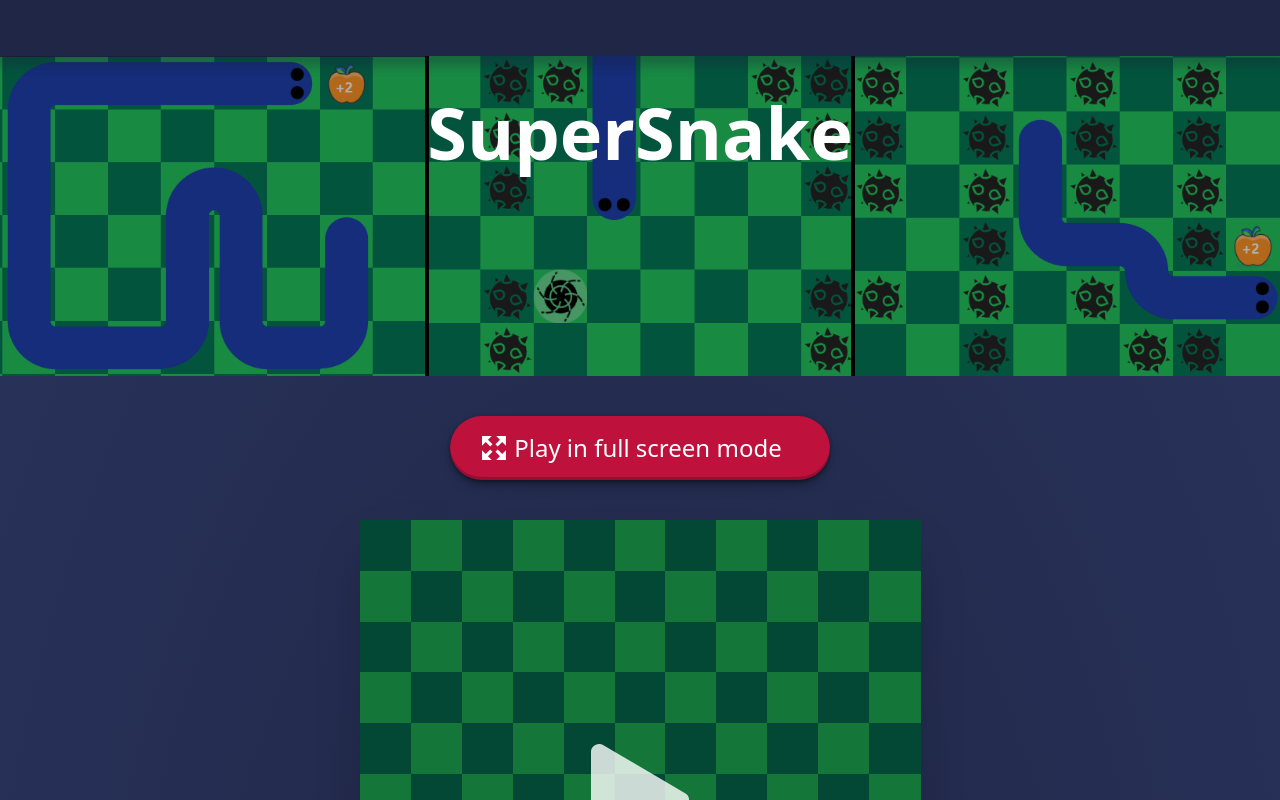
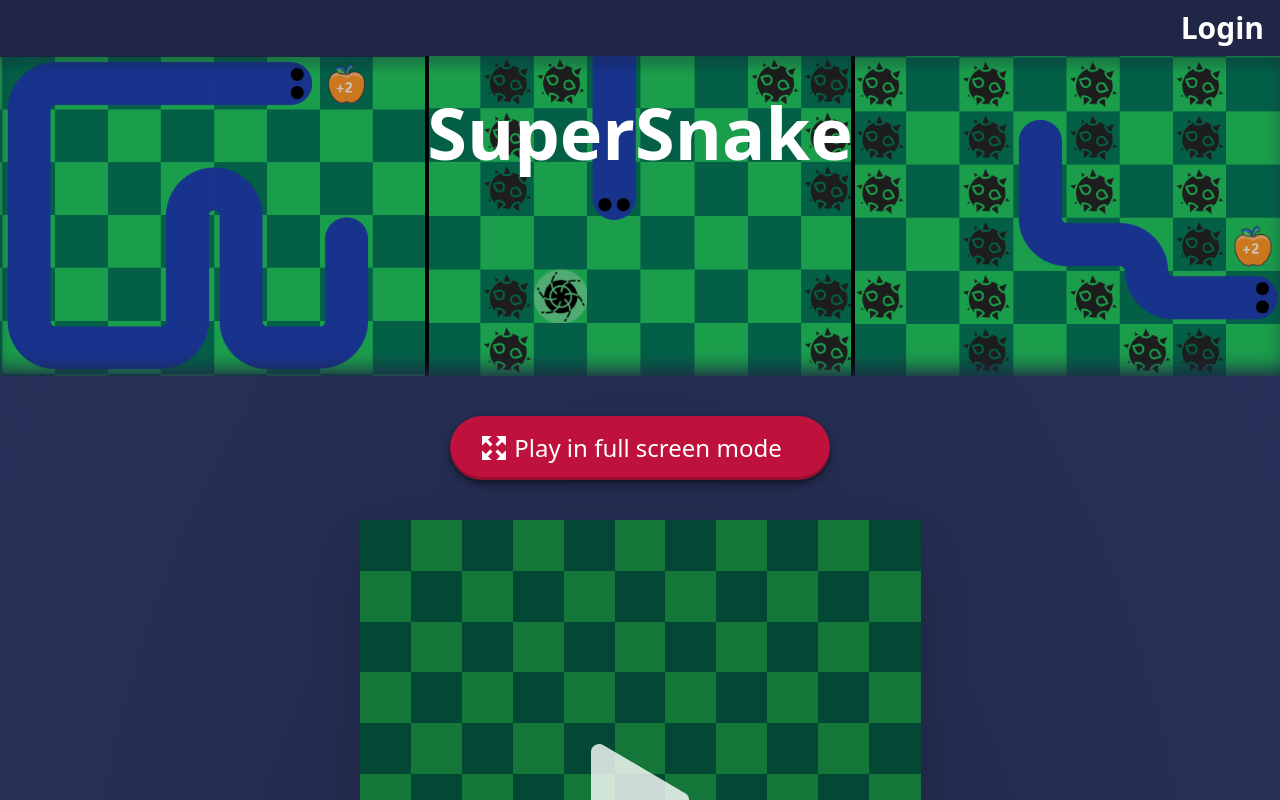
Before and after one commit to Rares3110/snake-react, a React (Create React App) app: page / in a window 1280 px wide. Shown: the top 800 px of the page. Built offline with nearby package versions, Linux system fonts and the light colour scheme.

Commit message:
Bug fixes

```diff
--- a/src/components/pages/FullSizeSnakePage.tsx
+++ b/src/components/pages/FullSizeSnakePage.tsx
@@ -30,7 +30,10 @@ const FullSizeSnakePage:React.FC = () => {
         };
     });
 
-    return (<div className="w-full flex flex-col items-center justify-center overflow-x-hidden">
+    return (<div
+    style={{overflowY: showSideInfo ? 'hidden' : 'auto'}}
+    className="w-full flex flex-col items-center justify-center overflow-x-hidden"
+    >
         <div className="w-[100vmin] h-[100vmin] z-10">
             <Snake setScore={setScore}/>
         </div>
--- a/src/components/pages/HomePage.tsx
+++ b/src/components/pages/HomePage.tsx
@@ -16,14 +16,15 @@ const HomePage:React.FC = () => {
     return (<div className="flex flex-col w-full items-center">
         <NavBar/>
         <div className="relative w-full h-80 mt-14">
-            <div className="flex w-full h-full shadow-video-home">
+            <div className="flex w-full h-full">
                 <img className="w-1/3 object-cover object-top" src={Pic1Header} alt=""/>
                 <img className="w-1/3 object-cover" src={Pic2Header} alt=""/>
                 <img className="w-1/3 object-cover" src={Pic3Header} alt=""/>
             </div>
             <div className="absolute top-0 left-1/3 -translate-x-1/2 w-1 h-full bg-black"/>
             <div className="absolute top-0 right-1/3 translate-x-1/2 w-1 h-full bg-black"/>
-            <div className="absolute top-0 w-full h-full bg-black opacity-30"/>
+            <div className="absolute top-0 w-full h-full bg-black opacity-20"/>
+            <div className="absolute top-0 w-full h-full shadow-video-home"/>
             <div className="absolute top-10 w-full text-7xl text-center text-white font-bold">
                 SuperSnake
             </div>
--- a/src/components/singular/NavBar.tsx
+++ b/src/components/singular/NavBar.tsx
@@ -1,9 +1,17 @@
 import React from "react";
+import {motion} from "framer-motion";
 
 const NavBar:React.FC = () => {
     return (<div className="fixed z-[200] top-0 w-full h-14 bg-darker-space-cadet
     shadow-navbar-darker-space-cadet">
-
+        <div className="absolute flex items-center h-full right-4">
+            <motion.button
+            whileHover={{scale: 1.05}}
+            whileTap={{scale: 0.95}}
+            className="text-3xl font-semibold text-white">
+                Login
+            </motion.button>
+        </div>
     </div>);
 }
 
--- a/tailwind.config.js
+++ b/tailwind.config.js
@@ -13,7 +13,7 @@ module.exports = {
 			},
 			boxShadow: {
 				'navbar-darker-space-cadet': '0px 6px 10px 4px rgba(25, 30, 56, 0.3)',
-				'video-home': 'inset 0px -14px 20px -8px rgba(32, 38, 70, 0.6)',
+				'video-home': 'inset 0px -14px 20px -8px rgba(32, 38, 70, 1)',
 				'button': 'rgba(0, 0, 0, 0.4) 0px 2px 4px, rgba(0, 0, 0, 0.3) 0px 7px 13px -3px, rgba(0, 0, 0, 0.2) 0px -3px 0px inset'
 			}
 		},
```
